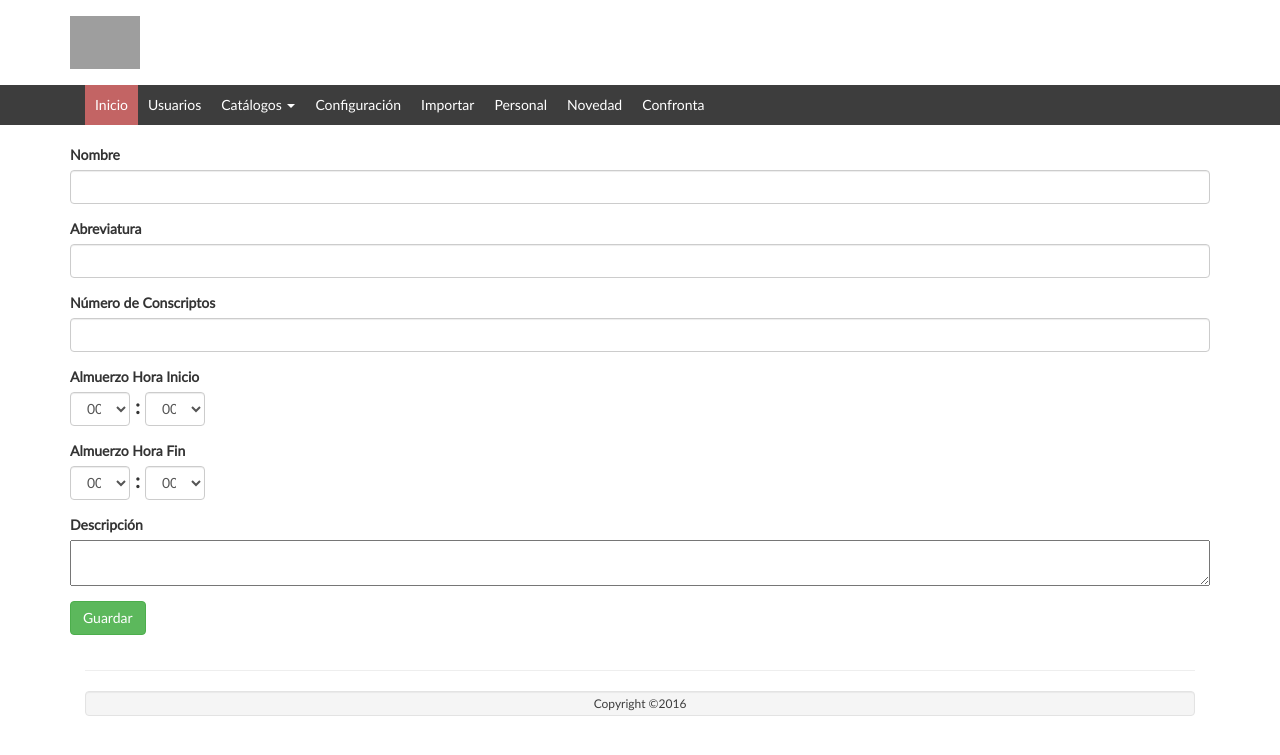
After one commit to efaby/comedor, a PHP site: the page made by public/views/Confronta/view.form.php in a window 1280 px wide. The commit adds this page. Shown: the top 755 px of the page. Run offline with PHP 8.4, Linux system fonts and the light colour scheme; the template is opened without the code that fills it, so the values that code supplies are empty; some libraries are stand-ins or nearby versions; grey boxes are pictures that could not be loaded.

Commit message:
confronta

```diff
--- a/public/template/header.php
+++ b/public/template/header.php
@@ -56,6 +56,7 @@
                             <li><a href="blank.html">Importar</a></li>
                             <li><a href="../../Persona/listar/">Personal</a></li>
                             <li><a href="../../Novedad/listar/">Novedad</a></li>
+                            <li><a href="../../Confronta/listar/">Confronta</a></li>
 
                         </ul>
                     </div>
--- /dev/null
+++ b/public/views/Confronta/index.php
@@ -0,0 +1,4 @@
+<?php
+$app = "Confronta";
+require_once("../../../index.php");
+?>
--- /dev/null
+++ b/public/views/Confronta/view.form.php
@@ -0,0 +1,185 @@
+<form id="frmItem" method="post" action="../guardar/">
+
+	<div class="form-group  col-sm-12">
+		<label class="control-label">Nombre</label>
+		<input type='text'
+			name='nombre' class='form-control'
+			value="<?php echo $item->nombre; ?>">
+
+	</div>
+	<div class="form-group  col-sm-12">
+		<label class="control-label">Abreviatura</label>
+		<input type='text'
+			name='abreviatura' class='form-control'
+			value="<?php echo $item->abreviatura; ?>">
+
+	</div>
+	<div class="form-group  col-sm-12">
+		<label class="control-label">Número de Conscriptos</label>
+		<input type='text'
+			name='num_conscriptos' class='form-control'
+			value="<?php echo $item->num_conscriptos; ?>">
+
+	</div>
+	<div class="form-group  col-sm-12">
+		<label class="control-label">Almuerzo Hora Inicio</label>
+		<div>
+			<select class='form-control' name="hora_inicio" style="width: 60px; float: left;">
+			<?php for ($i=0;$i<24;$i++) { ?>
+				<option value="<?php echo $i;?>"  <?php if($i==date('H',strtotime($item->hora_inicio))):echo "selected"; endif;?>><?php echo str_pad($i,2,0, STR_PAD_LEFT);?></option>
+			<?php }?>
+			</select>
+			<div style="float: left;font-size: 20px;font-weight: bold;padding-left: 5px;width: 15px;">
+			:
+			</div>
+			<select class='form-control' name="minuto_inicio" style="width: 60px; float: left;">
+				<option value="" >Seleccione</option>
+			<?php for ($i=0;$i<60;$i=$i + 10) { ?>
+				<option value="<?php echo $i;?>"  <?php if($i==date('i',strtotime($item->hora_inicio))):echo "selected"; endif;?>><?php echo str_pad($i,2,0, STR_PAD_LEFT);?></option>
+			<?php }?>
+			</select>
+		</div>
+	</div>
+	<div class="form-group  col-sm-12">
+		<label class="control-label">Almuerzo Hora Fin</label>
+		<div>
+			<select class='form-control' name="hora_fin" style="width: 60px; float: left;">
+			<?php for ($i=0;$i<24;$i++) { ?>
+				<option value="<?php echo $i;?>"  <?php if($i==date('H',strtotime($item->hora_fin))):echo "selected"; endif;?>><?php echo str_pad($i,2,0, STR_PAD_LEFT);?></option>
+			<?php }?>
+			</select>
+			<div style="float: left;font-size: 20px;font-weight: bold;padding-left: 5px;width: 15px;">
+			:
+			</div>
+			<select class='form-control' name="minuto_fin" style="width: 60px; float: left;">
+				<option value="" >Seleccione</option>
+			<?php for ($i=0;$i<60;$i=$i + 10) { ?>
+				<option value="<?php echo $i;?>"  <?php if($i==date('i',strtotime($item->hora_fin))):echo "selected"; endif;?>><?php echo str_pad($i,2,0, STR_PAD_LEFT);?></option>
+			<?php }?>
+			</select>
+		</div>
+	</div>
+	<div class="form-group col-sm-12">
+		<label class="control-label">Descripción</label>
+		<textarea name='descripcion' style="width: 100%"><?php echo $item->descripcion; ?></textarea>
+
+	</div>
+
+	<div class="form-group">
+	<input type='hidden' name='id' class='form-control' value="<?php echo $item->id; ?>">
+		<button type="submit" class="btn btn-success">Guardar</button>
+	</div>
+
+</form>
+
+<script type="text/javascript">
+
+$(document).ready(function() {
+    $('#frmItem').formValidation({
+    	message: 'This value is not valid',
+		feedbackIcons: {
+			valid: 'glyphicon glyphicon-ok',
+			invalid: 'glyphicon glyphicon-remove',
+			validating: 'glyphicon glyphicon-refresh'
+		},
+		fields: {
+
+			nombre: {
+				message: 'El nombre no es válido',
+				validators: {
+					notEmpty: {
+						message: 'El Nombre no puede ser vacío.'
+					},
+					regexp: {
+						regexp: /^[a-zA-ZáéíóúÁÉÍÓÚñÑ0-9_ ,-\.]+$/,
+						message: 'Ingrese un Nombre válido.'
+					}
+				}
+			},
+			abreviatura: {
+				message: 'La Abreviatura no es válida',
+				validators: {
+					notEmpty: {
+						message: 'La Abreviatura no puede ser vacía.'
+					},
+					regexp: {
+						regexp: /^[a-zA-ZáéíóúÁÉÍÓÚñÑ0-9_ ,-\.]+$/,
+						message: 'Ingrese una Abreviatura válida.'
+					}
+				}
+			},
+			num_conscriptos: {
+				message: 'El número de Conscriptos no es válido',
+				validators: {
+					notEmpty: {
+						message: 'El número de Conscriptos no puede ser vacío.'
+					},
+					regexp: {
+						regexp: /^\d*$/,
+						message: 'Ingrese un número de Conscriptos válido.'
+					}
+				}
+			},
+			descripcion : {
+				message: 'La Descripción no es válida',
+				validators: {
+					notEmpty: {
+						message: 'La Descripción no puede ser vacía.'
+					},
+					regexp: {
+						regexp: /^[a-zA-ZáéíóúÁÉÍÓÚñÑ0-9_ ,-\.]+$/,
+						message: 'Ingrese una Descripción válida.'
+					}
+				}
+			},
+			minuto_inicio : {
+				message: 'El Minuto Inicio no es válida',
+				validators: {
+					callback: {
+                        message: 'La Hora Inicio no pude ser mayor a la Hora Fin',
+                        callback: function(value, validator, $field) {
+                           var hora_inicio = parseInt(validator.getFieldElements('hora_inicio').val()*60) + parseInt(validator.getFieldElements('minuto_inicio').val());
+                           var hora_fin = parseInt(validator.getFieldElements('hora_fin').val()*60) + parseInt(validator.getFieldElements('minuto_fin').val());
+                           return (hora_inicio <= hora_fin);
+                        }
+                    }
+
+				}
+			},
+
+			minuto_fin : {
+				message: 'El Minuto Fin no es válida',
+				validators: {
+					callback: {
+                        message: 'La Hora Fin no pude ser menor a la Hora Inicio',
+                        callback: function(value, validator, $field) {
+                           var hora_inicio = parseInt(validator.getFieldElements('hora_inicio').val()*60) + parseInt(validator.getFieldElements('minuto_inicio').val());
+                           var hora_fin = parseInt(validator.getFieldElements('hora_fin').val()*60) + parseInt(validator.getFieldElements('minuto_fin').val());
+                           return (hora_inicio <= hora_fin);
+                        }
+                    }
+				}
+			},
+
+
+		}
+	});
+
+}).on('change', '[name="minuto_fin"]', function(e) {
+    $('#frmItem').formValidation('revalidateField', 'minuto_inicio');
+}).on('change', '[name="minuto_inicio"]', function(e) {
+    $('#frmItem').formValidation('revalidateField', 'minuto_fin');
+}).on('change', '[name="hora_inicio"]', function(e) {
+    $('#frmItem').formValidation('revalidateField', 'minuto_inicio');
+    $('#frmItem').formValidation('revalidateField', 'minuto_fin');
+}).on('change', '[name="hora_fin"]', function(e) {
+	$('#frmItem').formValidation('revalidateField', 'minuto_inicio');
+    $('#frmItem').formValidation('revalidateField', 'minuto_fin');
+});
+</script>
+<style>
+.col-sm-6, .col-sm-12 {
+	padding-right: 0px;
+	padding-left: 0px;
+}
+</style>
```
Also changed, not shown: app/controllers/ConfrontaController.php (added, +62 -0 lines), app/models/ConfrontaModel.php (+15 -1 lines), public/views/Confronta/view.confronta.php (added, +154 -0 lines), public/views/Confronta/view.list.php (added, +74 -0 lines).
